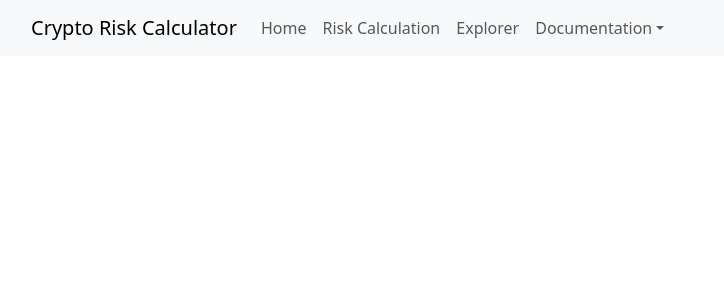
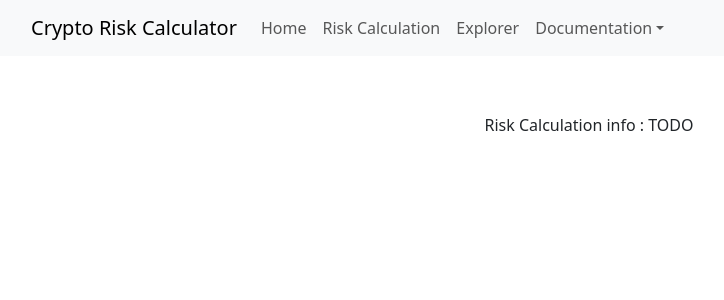
Before and after one commit to bebesi33/crypto_project, a React (Vite) app in the folder frontend/: page /risk_calculation_info in a window 1280 px wide. Shown: the top 300 px of the page, without its empty margins (51-775 px from the left). Built offline with nearby package versions, Linux system fonts and the light colour scheme.

Commit message:
page structure added

```diff
--- a/frontend/src/App.css
+++ b/frontend/src/App.css
@@ -3,6 +3,7 @@
   margin: 0 auto;
   padding: 2rem;
   text-align: center;
+  padding-top: 65px;
 }
 
 @media (prefers-reduced-motion: no-preference) {
--- a/frontend/src/App.tsx
+++ b/frontend/src/App.tsx
@@ -3,6 +3,11 @@ import MainNavbar from "./components/MainNavbar";
 import { BrowserRouter as Router, Route, Routes } from 'react-router-dom';
 import HomePage from './components/HomePage';
 import ExplorerPage from './components/ExplorerPage';
+import RiskCalcPage from './components/RiskCalcPage';
+import Contacts from './components/documentation/Contacts';
+import Tutorial from './components/documentation/Tutorial';
+import FactorModelInfo from './components/documentation/FactorModelInfo';
+import RiskCalculationInfo from './components/documentation/RiskCalculationInfo';
 
 
 function App() {
@@ -12,9 +17,14 @@ function App() {
       <div>
         <MainNavbar />
         <Routes>
-          <Route index element={<HomePage />} />
+          <Route path="/" element={<HomePage />} />
           <Route path="/home" element={<HomePage />} />
           <Route path="/explorer" element={<ExplorerPage />} />
+          <Route path="/risk_calc" element={<RiskCalcPage />} />
+          <Route path="/contacts" element={<Contacts />} />
+          <Route path="/tutorial" element={<Tutorial />} />
+          <Route path="/factor_model_info" element={<FactorModelInfo />} />
+          <Route path="/risk_calculation_info" element={<RiskCalculationInfo />} />
         </Routes>
       </div>
     </Router>
--- a/frontend/src/components/MainNavbar.tsx
+++ b/frontend/src/components/MainNavbar.tsx
@@ -2,7 +2,6 @@ import Container from 'react-bootstrap/Container';
 import Nav from 'react-bootstrap/Nav';
 import Navbar from 'react-bootstrap/Navbar';
 import NavDropdown from 'react-bootstrap/NavDropdown';
-import page_routes from 'page_routes';
 import { Link } from 'react-router-dom';
 
 
@@ -15,16 +14,14 @@ function MainNavbar() {
         <Navbar.Collapse id="main-navbar">
           <Nav className="me-auto">
           <Nav.Link href="#home" as={Link} to="/">Home</Nav.Link>
-            <Nav.Link href="#risk">Risk Calculation</Nav.Link>
+            <Nav.Link href="#risk_calc" as={Link} to="/risk_calc">Risk Calculation</Nav.Link>
             <Nav.Link href="#explorer" as={Link} to="/explorer">Explorer</Nav.Link>
             <NavDropdown title="Documentation" id="documentation-nav-dropdown">
-              <NavDropdown.Item href="#quick-tutorial">Quick Tutorial</NavDropdown.Item>
-              <NavDropdown.Item href="#factor-model">
-                Factor Model
-              </NavDropdown.Item>
-              <NavDropdown.Item href="#risk-calculation">Risk Calculation</NavDropdown.Item>
+              <NavDropdown.Item href="#quick-tutorial" as={Link} to="/tutorial">Quick Tutorial</NavDropdown.Item>
+              <NavDropdown.Item href="#factor-model" as={Link} to="/factor_model_info">Factor Model</NavDropdown.Item>
+              <NavDropdown.Item href="#risk-calculation" as={Link} to="/risk_calculation_info">Risk Calculation</NavDropdown.Item>
               <NavDropdown.Divider />
-              <NavDropdown.Item href="#credits">
+              <NavDropdown.Item href="#contacts" as={Link} to="contacts">
                 Credits & Contacts
               </NavDropdown.Item>
             </NavDropdown>
--- /dev/null
+++ b/frontend/src/components/RiskCalcPage.tsx
@@ -0,0 +1,7 @@
+function RiskCalcPage() {
+    return (
+        <div> <br></br><br></br> Risk Calculation : TODO </div>
+    )
+}
+
+export default RiskCalcPage;
--- /dev/null
+++ b/frontend/src/components/documentation/Contacts.tsx
@@ -0,0 +1,14 @@
+function Contacts() {
+
+    return (
+        <div id="contacts">
+        <p style={{"textAlign": "left"}}>
+        <br />Dear User,
+        <br />If you have any questions, please reach out to:
+        <br />L&aacute;szl&oacute; Bebesi
+        <br />Contact: bebesi33{'{at}'}gmail.com</p>
+        </div>
+    )
+}
+
+export default Contacts;
--- /dev/null
+++ b/frontend/src/components/documentation/FactorModelInfo.tsx
@@ -0,0 +1,7 @@
+function FactorModelInfo() {
+    return (
+        <div> <br></br><br></br> Factor Model info : TODO </div>
+    )
+}
+
+export default FactorModelInfo;
--- /dev/null
+++ b/frontend/src/components/documentation/RiskCalculationInfo.tsx
@@ -0,0 +1,7 @@
+function RiskCalculationInfo() {
+    return (
+        <div> <br></br><br></br> Risk Calculation info : TODO </div>
+    )
+}
+
+export default RiskCalculationInfo;
--- /dev/null
+++ b/frontend/src/components/documentation/Tutorial.tsx
@@ -0,0 +1,7 @@
+function Tutorial() {
+    return (
+        <div> <br></br><br></br> Quick Tutorial info : TODO </div>
+    )
+}
+
+export default Tutorial;
```
Also changed, not shown: frontend/src/page_routes.js (+13 -0 lines).
